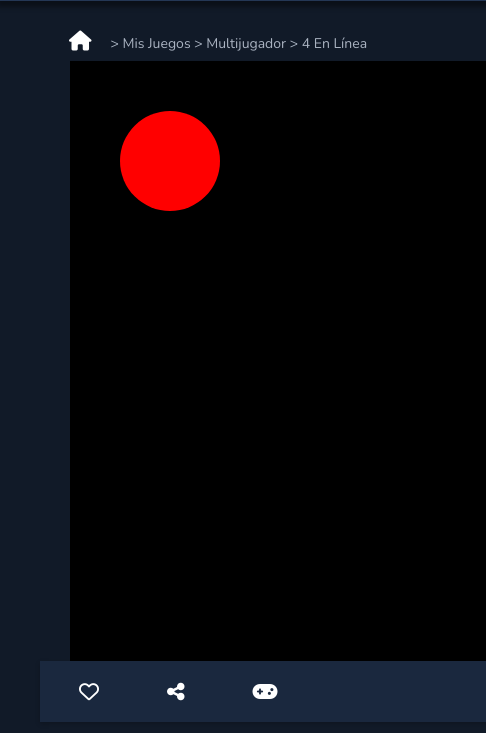
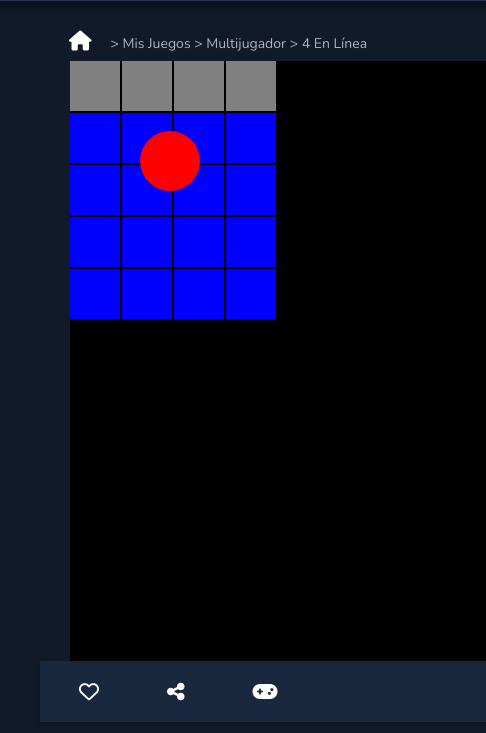
Before and after one commit to braianricci/interfaces, a plain HTML site: page tpe3/index.html in a window 1280 px wide. Both pictures are taken after a click on the button "Play!". Shown: the part 67-800 px from the top of the page, 0-486 px from the left. Drawn offline with Linux system fonts and the light colour scheme.

Commit message:
game logic galore

```diff
--- a/tpe3/game.html
+++ b/tpe3/game.html
@@ -11,7 +11,7 @@
             <img id="game-img" src="img/4linea.jpg">
             <canvas id="game-canvas"></canvas>
             <div class="button-play">
-                <button type="button" class="button play-game-button"><span>Play!</span></button>
+                <button type="button" id="play-game-button" class="button play-game-button"><span>Play!</span></button>
             </div>
 
             <section id="game-container">
--- a/tpe3/index.html
+++ b/tpe3/index.html
@@ -155,9 +155,12 @@
     </footer>
 </body>
 
+<script src="js/tile.js"></script>
+<script src="js/hint.js"></script>
+<script src="js/board.js"></script>
 <script src="js/ficha.js"></script>
 <script src="js/game.js"></script>
+<script src="js/4enlinea.js"></script>
 <script src="js/render.js"></script>
-<script src="js/4enlinea.js"></script>
 
 </html>
--- a/tpe3/js/4enlinea.js
+++ b/tpe3/js/4enlinea.js
@@ -1,51 +1,77 @@
-game = new Game()
-function playGame(event) {
+function playGame() {
+
     const canvas = document.getElementById('game-canvas');
+    const ctx = canvas.getContext('2d');
+
+    let gameObjects = createGameObjects(ctx);
+    let fichas = createFichas(ctx);
+    let mouseState = { x: 0, y: 0, clicked: false, hasFicha: false };
+    let lastTime = 0;
+
+    setup(canvas);
+    addMouseEventListeners(canvas, fichas, mouseState);
+
+    function update(deltaTime) {
+        gameObjects.forEach(obj => obj.update(deltaTime, mouseState));
+        fichas.forEach(obj => obj.update(deltaTime, mouseState));
+    }
+
+    function draw() {
+        ctx.clearRect(0, 0, canvas.width, canvas.height);
+        gameObjects.forEach(obj => obj.draw());
+        fichas.forEach(obj => obj.draw());
+    }
+
+    function gameLoop(timestamp) {
+        const deltaTime = timestamp - lastTime;
+        lastTime = timestamp;
+        update(deltaTime);
+        draw();
+        requestAnimationFrame(gameLoop);
+    }
+
+    requestAnimationFrame(gameLoop);
+}
+
+function createGameObjects(ctx) {
+    let gameObjects = [];
+    gameObjects.push(new Board(4, 4, ctx))
+    return gameObjects;
+}
+
+function createFichas(ctx) {
+    let fichas = [];
+    fichas.push(new Ficha(100, 100, 30, 'red', ctx));
+    return fichas;
+}
+
+function setup(canvas) {
     const img = document.getElementById('game-img');
-    const button = event.target;
-    const ctx = canvas.getContext('2d')
+    const button = document.getElementById('play-game-button');
 
     img.style.display = 'none';
     button.style.display = 'none';
     canvas.style.display = 'block'
-
     canvas.width = 800;
     canvas.height = 600;
+}
 
-    let game = new Game(ctx);
-    let ficha = new Ficha(100, 100, 50, ctx);
-    ficha.draw();
+function addMouseEventListeners(canvas, fichas, mouseState) {
 
-    canvas.addEventListener('mousedown', (canvasEvent) => {
-        game.setDragging(clickFicha(canvasEvent, ficha, canvas));
+    canvas.addEventListener('mousedown', () => {
+        mouseState.clicked = true;
+        for (let ficha of fichas) {
+            ficha.isClicked(mouseState);
+        }
     });
 
     canvas.addEventListener('mouseup', () => {
-        game.setDragging(false);
+        mouseState.clicked = false;
     });
 
-    canvas.addEventListener('mousemove', (canvasEvent) => {
-        if (game.getDragging()) {
-            console.log('moving');
-            moveFicha(canvasEvent, ficha, canvas, ctx);
-        }
+    canvas.addEventListener('mousemove', (event) => {
+        const rect = canvas.getBoundingClientRect();
+        mouseState.x = event.clientX - rect.left;
+        mouseState.y = event.clientY - rect.top;
     });
 }
-
-function clickFicha(event, ficha, canvas) {
-    const rect = canvas.getBoundingClientRect();
-    const x = event.clientX - rect.left;
-    const y = event.clientY - rect.top;
-
-    return ficha.isClicked(x, y);
-}
-
-function moveFicha(event, ficha, canvas, ctx) {
-    const rect = canvas.getBoundingClientRect();
-    const x = event.clientX - rect.left;
-    const y = event.clientY - rect.top;
-
-    ctx.clearRect(0, 0, canvas.width, canvas.height);
-    ficha.setPos(x, y);
-    ficha.draw();
-}
--- /dev/null
+++ b/tpe3/js/board.js
@@ -0,0 +1,60 @@
+class Board {
+
+    constructor(rows, columns, ctx) {
+        this.rows = rows;
+        this.columns = columns;
+        this.matrix = Array.from({ length: rows }, () => Array(columns));
+        this.dropZones = [];
+        this.ctx = ctx;
+        this.fill();
+    }
+
+    draw() {
+        for (let hint of this.dropZones) {
+            hint.draw()
+        }
+
+        for (let row of this.matrix) {
+            for (let tile of row) {
+                tile.draw();
+            }
+        }
+    }
+
+    update(deltaTime, mouseState) {
+        this.checkDropZones(mouseState);
+    }
+
+    checkDropZones(mouseState) {
+        for (let hint of this.dropZones) {
+            hint.isHoveredWithFicha(mouseState);
+        }
+    }
+
+    fill() {
+        let posX = 0;
+        let posY = 0;
+
+        for (let x = 0; x < this.columns; x++) {
+
+            const hint = new Hint(posX, posY, 50, 50, 'grey', this.ctx);
+            this.dropZones.push(hint);
+            posX += 52;
+        }
+        posX = 0
+        posY = 52;
+
+        for (let x = 0; x < this.columns; x++) {
+
+            for (let y = 0; y < this.rows; y++) {
+
+                const tile = new Tile(posX, posY, 50, 50, 'blue', this.ctx);
+                this.matrix[x][y] = tile;
+                posY += 52;
+            }
+            posY = 52;
+            posX += 52;
+        }
+        console.log('done filling board');
+    }
+}
--- a/tpe3/js/ficha.js
+++ b/tpe3/js/ficha.js
@@ -1,18 +1,26 @@
 class Ficha {
 
-    constructor(x, y, r, ctx) {
+    constructor(x, y, r, color, ctx) {
         this.r = r;
         this.x = x;
         this.y = y;
+        this.color = color;
         this.ctx = ctx;
+        this.dragged = false;
     }
 
     draw() {
-        this.ctx.fillStyle = 'red';
+        this.ctx.fillStyle = this.color;
         this.ctx.beginPath();
         this.ctx.arc(this.x, this.y, this.r, 0, Math.PI * 2);
         this.ctx.fill();
         this.ctx.closePath();
+    }
+
+    update(deltaTime, mouseState) {
+        if (mouseState.hasFicha && this.dragged) {
+            this.setPos(mouseState.x, mouseState.y);
+        }
     }
 
     setPos(x, y) {
@@ -20,8 +28,11 @@ class Ficha {
         this.y = y;
     }
 
-    isClicked(mouseX, mouseY) {
-        const distance = Math.sqrt((mouseX - this.x) ** 2 + (mouseY - this.y) ** 2);
-        return distance <= this.r;
+    isClicked(mouseState) {
+        const distance = Math.sqrt((mouseState.x - this.x) ** 2 + (mouseState.y - this.y) ** 2);
+        this.dragged = distance <= this.r;
+        mouseState.hasFicha = this.dragged;
+
+        console.log('clicked' + this.dragged + `, x: ${mouseState.x}, y: ${mouseState.y}, distance: ${distance}`);
     }
 }
--- /dev/null
+++ b/tpe3/js/hint.js
@@ -0,0 +1,9 @@
+class Hint extends Tile {
+    isHoveredWithFicha(mouseState) {
+        if (mouseState.x > this.x && mouseState.x < this.x + 50 && mouseState.hasFicha) {
+            if (mouseState.y > this.y && mouseState.y < this.y + 50) {
+                this.setColor('yellow');
+            }
+        }
+    }
+}
--- /dev/null
+++ b/tpe3/js/tile.js
@@ -0,0 +1,20 @@
+class Tile {
+
+    constructor(x, y, width, height, color, ctx) {
+        this.x = x;
+        this.y = y;
+        this.width = width;
+        this.height = height;
+        this.color = color;
+        this.ctx = ctx;
+    }
+
+    draw() {
+        this.ctx.fillStyle = this.color;
+        this.ctx.fillRect(this.x, this.y, this.width, this.height);
+    }
+
+    setColor(color) {
+        this.color = color;
+    }
+}
```
